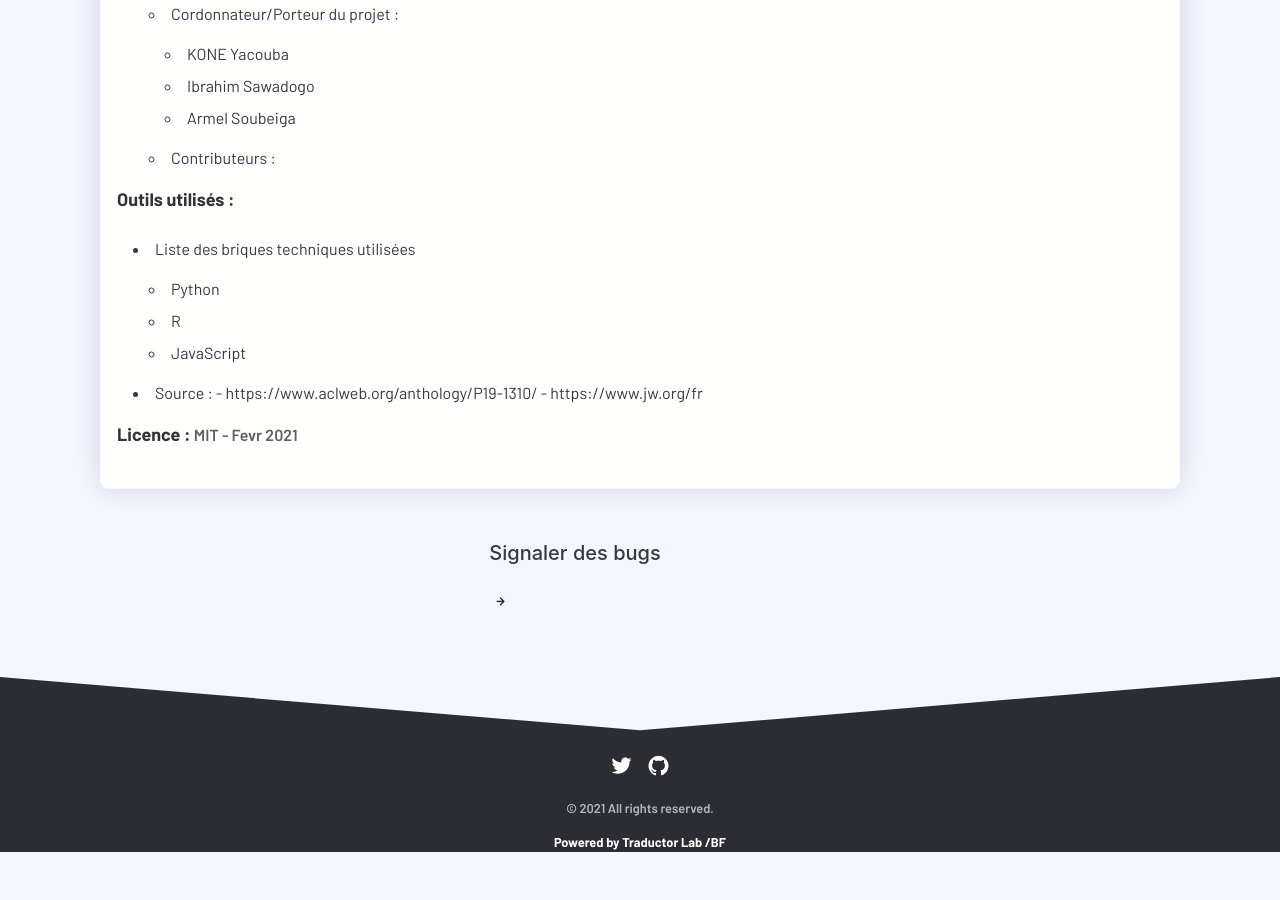
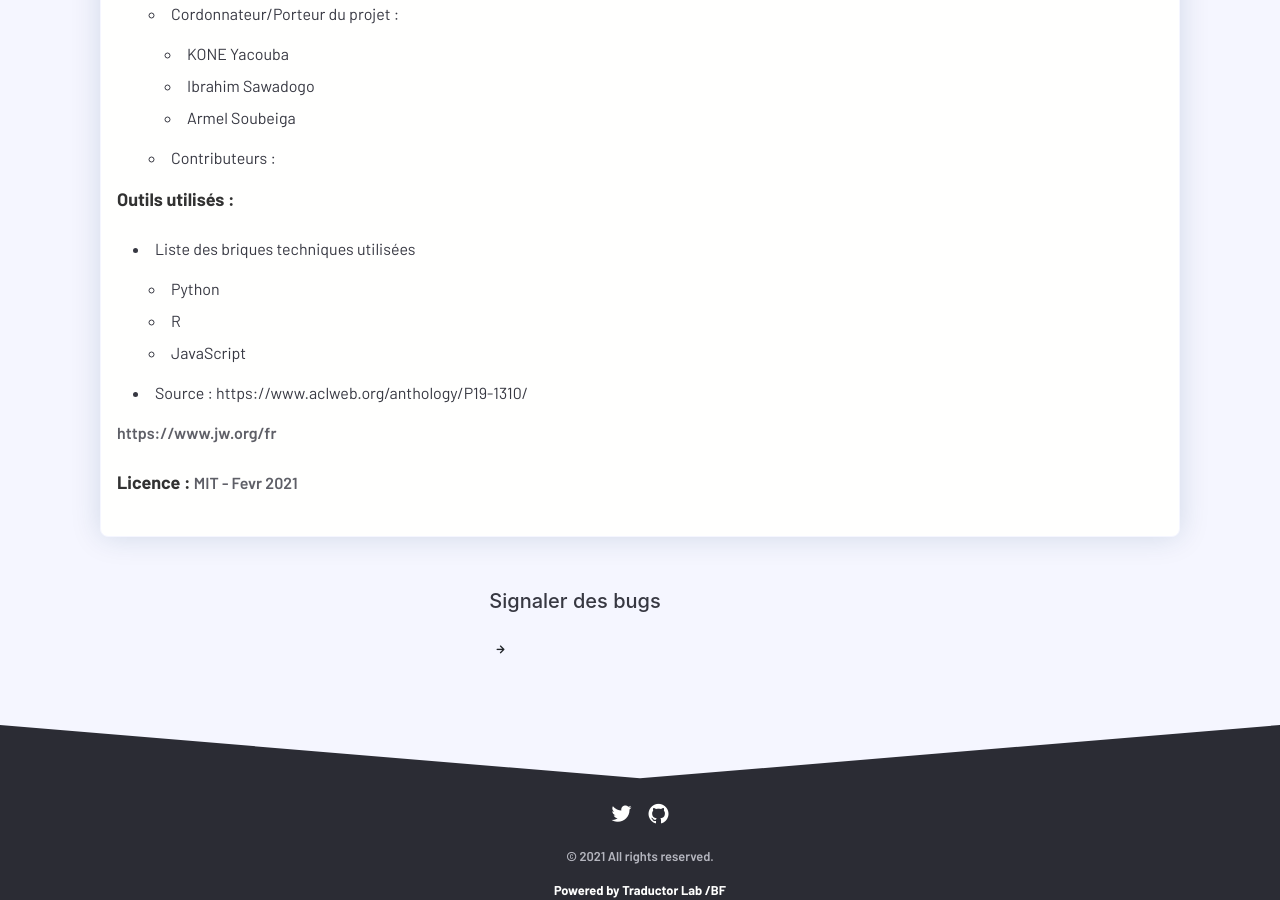
Before and after one commit to traductorlab-bf/traductorlab-bf.github.io, a Jekyll site: the page built from _posts/projet-data-moore-fr/2020-05-26-projet-data-moore-fr.md, in a window 1280 px wide and 900 px high, scrolled down 581 px. Built offline with Jekyll 4.4.1, drawn with Linux system fonts in a browser that asks for light colours; nearby versions of some CDN libraries; comment, search, counter and statistics services are not loaded; before the commit the page ends 1433 px from its top, so only the background shows below that.

```diff
--- a/_posts/projet-data-moore-fr/2020-05-26-projet-data-moore-fr.md
+++ b/_posts/projet-data-moore-fr/2020-05-26-projet-data-moore-fr.md
@@ -34,7 +34,8 @@ short-description:
     - JavaScript
 
 - Source  :
-       - https://www.aclweb.org/anthology/P19-1310/
-       - https://www.jw.org/fr
+https://www.aclweb.org/anthology/P19-1310/
+
+https://www.jw.org/fr
 
 **Licence :** MIT - Fevr 2021
```
